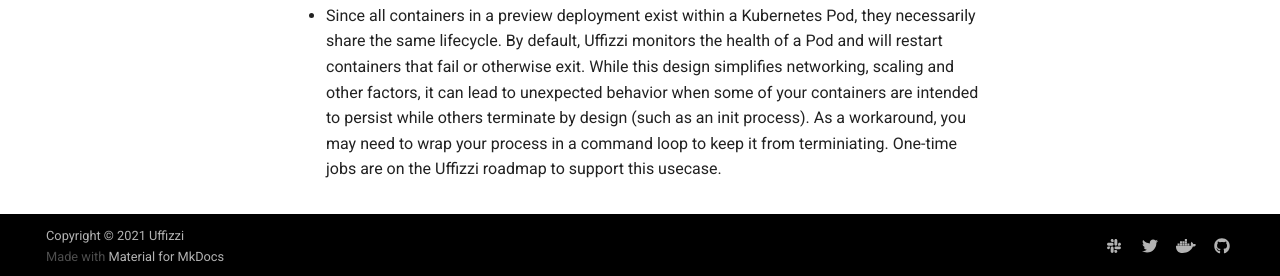
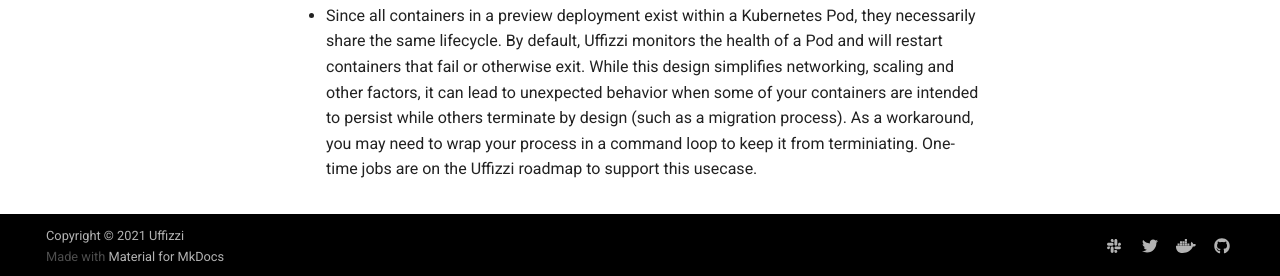
Before and after one commit to UffizziCloud/docs, an MkDocs documentation site: the page built from docs/guides/networking.md, in a window 1280 px wide and 1236 px high. Shown: the part 957-1233 px from the top of the window. Built offline with MkDocs 1.6.1 and Material for MkDocs 9.7.7, drawn with Linux system fonts in a browser that asks for light colours; comment, search, counter and statistics services are not loaded.

Commit message:
Update networking.md

```diff
--- a/docs/guides/networking.md
+++ b/docs/guides/networking.md
@@ -16,4 +16,4 @@ Separate preview environments do not share an internal network, so they may only
 
 - Only HTTP traffic is forwarded by the load balancer, and only to one container within each preview. If your application needs external traffic that is not HTTP, and/or needs to route external traffic to more than one container, please [let us know on Slack](https://join.slack.com/t/uffizzi/shared_invite/zt-ffr4o3x0-J~0yVT6qgFV~wmGm19Ux9A)!
 
-- Since all containers in a preview deployment exist within a Kubernetes Pod, they necessarily share the same lifecycle. By default, Uffizzi monitors the health of a Pod and will restart containers that fail or otherwise exit. While this design simplifies networking, scaling and other factors, it can lead to unexpected behavior when some of your containers are intended to persist while others terminate by design (such as an init process). As a workaround, you may need to wrap your process in a command loop to keep it from terminiating. One-time jobs are on the Uffizzi roadmap to support this usecase.
+- Since all containers in a preview deployment exist within a Kubernetes Pod, they necessarily share the same lifecycle. By default, Uffizzi monitors the health of a Pod and will restart containers that fail or otherwise exit. While this design simplifies networking, scaling and other factors, it can lead to unexpected behavior when some of your containers are intended to persist while others terminate by design (such as a migration process). As a workaround, you may need to wrap your process in a command loop to keep it from terminiating. One-time jobs are on the Uffizzi roadmap to support this usecase.
```
